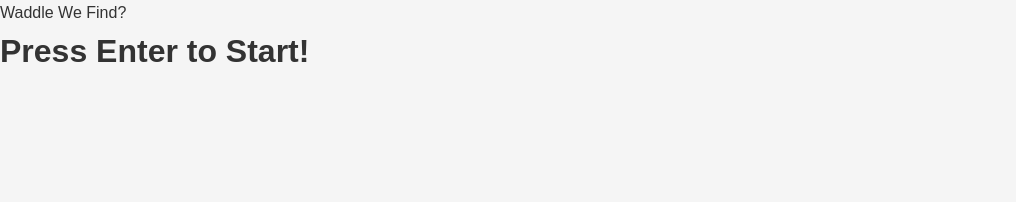
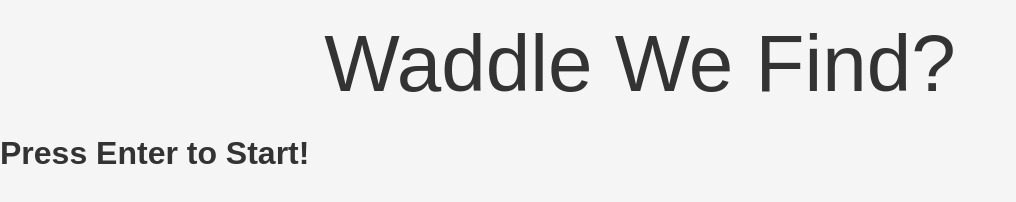
Before and after one commit to jocelynshek/waddlewefind, a plain HTML site: page templates/start.html in a window 1280 px wide. Shown: the whole page, without its empty margins (0-1016 px from the left). Drawn offline with Linux system fonts and the light colour scheme; files whose address does not match are found by name.

Commit message:
suffering and testin flask run part 12

```diff
--- a/static/css/style.css
+++ b/static/css/style.css
@@ -66,7 +66,7 @@ footer {
     padding: 20px;
 }
 
-.title-screen {
+.start-title {
     font-family: 'PixelCowboy', sans-serif;
     font-size: 5rem;
     text-align: center;
--- a/templates/start.html
+++ b/templates/start.html
@@ -9,7 +9,7 @@
     </head>
     <body>
         <div id="title-screen">
-            <start_title>Waddle We Find?</start_title>
+            <div class="start-title">Waddle We Find?</div>
             <h1>Press Enter to Start!</h1>
         </div>
     </body>
```
